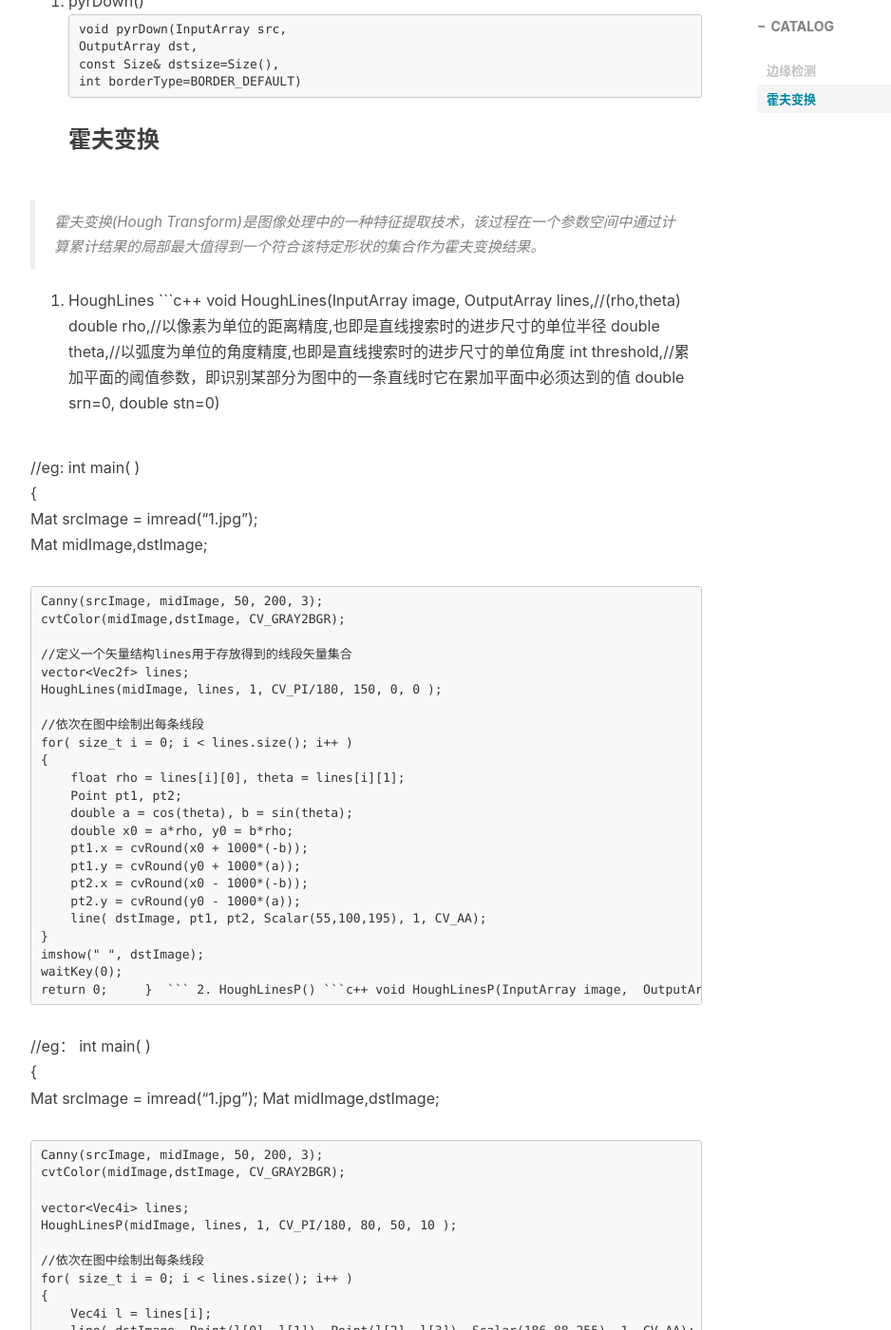
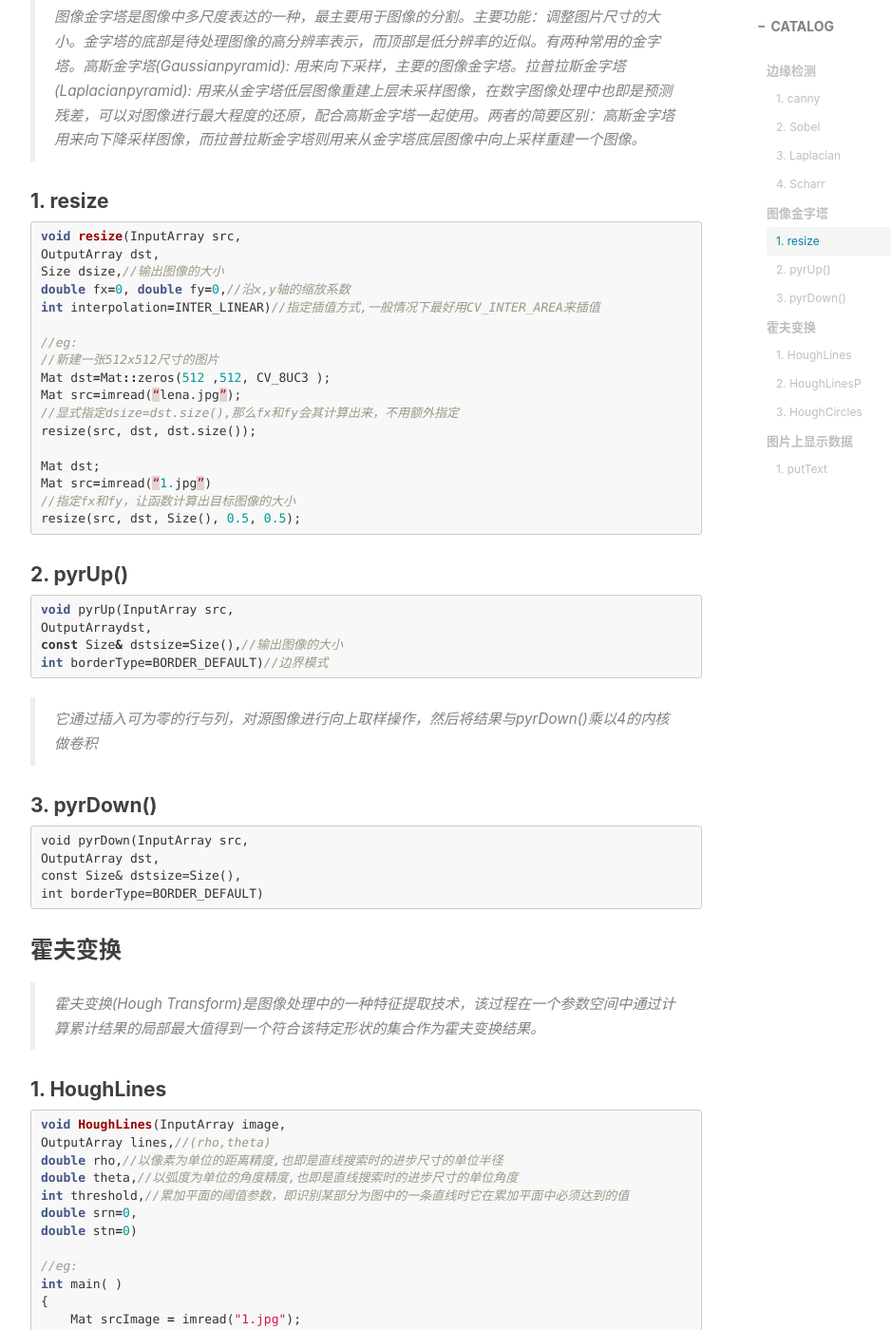
Before and after one commit to Lmonologue/baymax.github.io, a Jekyll site: the page built from _posts/2017-05-09-opencv分部学习.md, in a window 1280 px wide and 1400 px high, scrolled down 2001 px. Shown: the whole window at 95% size, without its empty margins (233-1171 px from the left). Built offline with Jekyll 4.4.1, drawn with Linux system fonts in a browser that asks for light colours; nearby versions of some CDN libraries; comment, search, counter and statistics services are not loaded; some of the changed text lies outside the part shown.

Commit message:
Update 2017-05-09-opencv分部学习.md

````diff
--- a/_posts/2017-05-09-opencv分部学习.md
+++ b/_posts/2017-05-09-opencv分部学习.md
@@ -14,7 +14,8 @@ tags:
 
 >Canny算子 Sobel算子 Laplace算子 Scharr滤波器
 
-1. canny
+#### 1. canny
+
 ```c++
 void Canny(InputArray image,
 OutputArray edges,
@@ -46,7 +47,9 @@ int main()
 	return 0;
 }
 ```
-2. Sobel
+
+#### 2. Sobel
+
 ```c++
 void Sobel(InputArray src,
 OutputArray dst,
@@ -57,7 +60,9 @@ double scale=1,//缩放因子
 double delta=0,//在结果存入目标图之前可选的delta值
 int borderType=BORDER_DEFAULT)//边界模式
 ```
-3. Laplacian
+
+#### 3. Laplacian
+
 ```c++
 void Laplacian(InputArray src,
 OutputArray dst,
@@ -67,7 +72,9 @@ double scale=1,
 double delta=0,
 int borderType=BORDER_DEFAULT)
 ```
-4. Scharr
+
+#### 4. Scharr
+
 ```c++
 void Scharr(InputArray src,
 OutputArray dst,
@@ -77,11 +84,13 @@ double scale=1,
 double delta=0,
 int borderType=BORDER_DEFAULT)
 ```
+
 ### 图像金字塔
 
 >图像金字塔是图像中多尺度表达的一种，最主要用于图像的分割。主要功能：调整图片尺寸的大小。金字塔的底部是待处理图像的高分辨率表示，而顶部是低分辨率的近似。有两种常用的金字塔。高斯金字塔(Gaussianpyramid): 用来向下采样，主要的图像金字塔。拉普拉斯金字塔(Laplacianpyramid): 用来从金字塔低层图像重建上层未采样图像，在数字图像处理中也即是预测残差，可以对图像进行最大程度的还原，配合高斯金字塔一起使用。两者的简要区别：高斯金字塔用来向下降采样图像，而拉普拉斯金字塔则用来从金字塔底层图像中向上采样重建一个图像。
 
-1. resize
+#### 1. resize
+
 ```c++
 void resize(InputArray src,
 OutputArray dst,
@@ -101,7 +110,9 @@ Mat src=imread(“1.jpg”)
 //指定fx和fy，让函数计算出目标图像的大小
 resize(src, dst, Size(), 0.5, 0.5);
 ```
-2. pyrUp()
+
+#### 2. pyrUp()
+
 ```c++
 void pyrUp(InputArray src,
 OutputArraydst,
@@ -110,7 +121,8 @@ int borderType=BORDER_DEFAULT)//边界模式
 ```
 >它通过插入可为零的行与列，对源图像进行向上取样操作，然后将结果与pyrDown()乘以4的内核做卷积
 
-3. pyrDown()
+#### 3. pyrDown()
+
 ```
 void pyrDown(InputArray src,
 OutputArray dst,
@@ -121,7 +133,8 @@ int borderType=BORDER_DEFAULT)
 
 >霍夫变换(Hough Transform)是图像处理中的一种特征提取技术，该过程在一个参数空间中通过计算累计结果的局部最大值得到一个符合该特定形状的集合作为霍夫变换结果。
 
-1. HoughLines
+#### 1. HoughLines
+
 ```c++
 void HoughLines(InputArray image,
 OutputArray lines,//(rho,theta)
@@ -162,7 +175,9 @@ int main( )
     return 0;
 }
 ```
-2. HoughLinesP()
+
+#### 2. HoughLinesP
+
 ```c++
 void HoughLinesP(InputArray image,
 OutputArray lines,//每一条线由四个元素的矢量(x_1,y_1,x_2,y_2)表示，(x_1,y_1)和(x_2,y_2)表示起止点
@@ -196,7 +211,9 @@ int main( )
     return 0;
 }
 ```
-3. HoughCircles
+
+#### 3. HoughCircles
+
 ```c++
 void HoughCircles(InputArray image,
 OutputArray circles,
@@ -236,8 +253,11 @@ int main( )
     return 0;
 }
 ```
+
 ### 图片上显示数据
-1. putText
+
+#### 1. putText
+
 ```c++
 void putText(Mat& img,
 const string& text,
````
Also changed, not shown: other parts of _posts/2017-05-09-opencv分部学习.md (+1 -1 lines).
